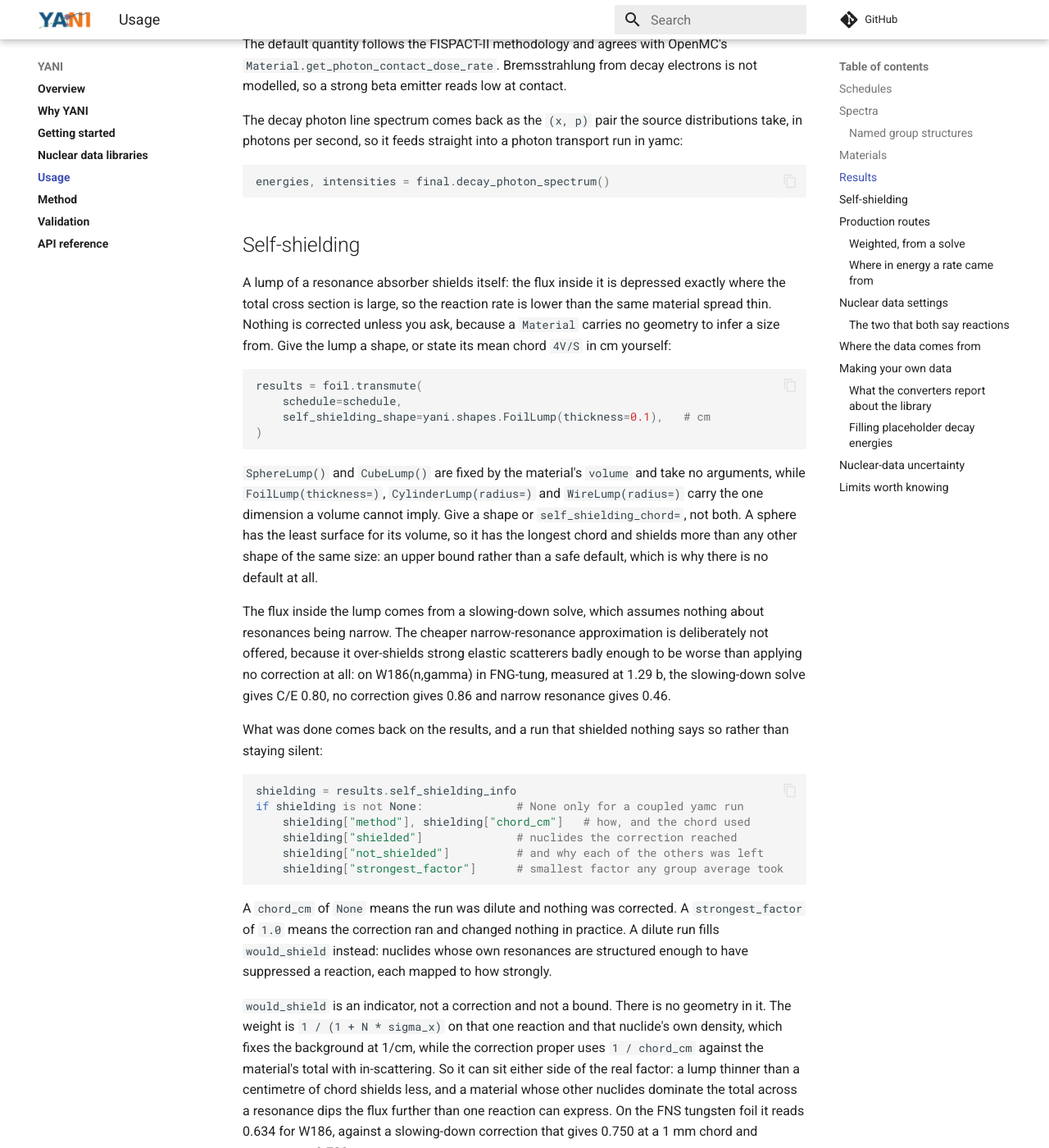
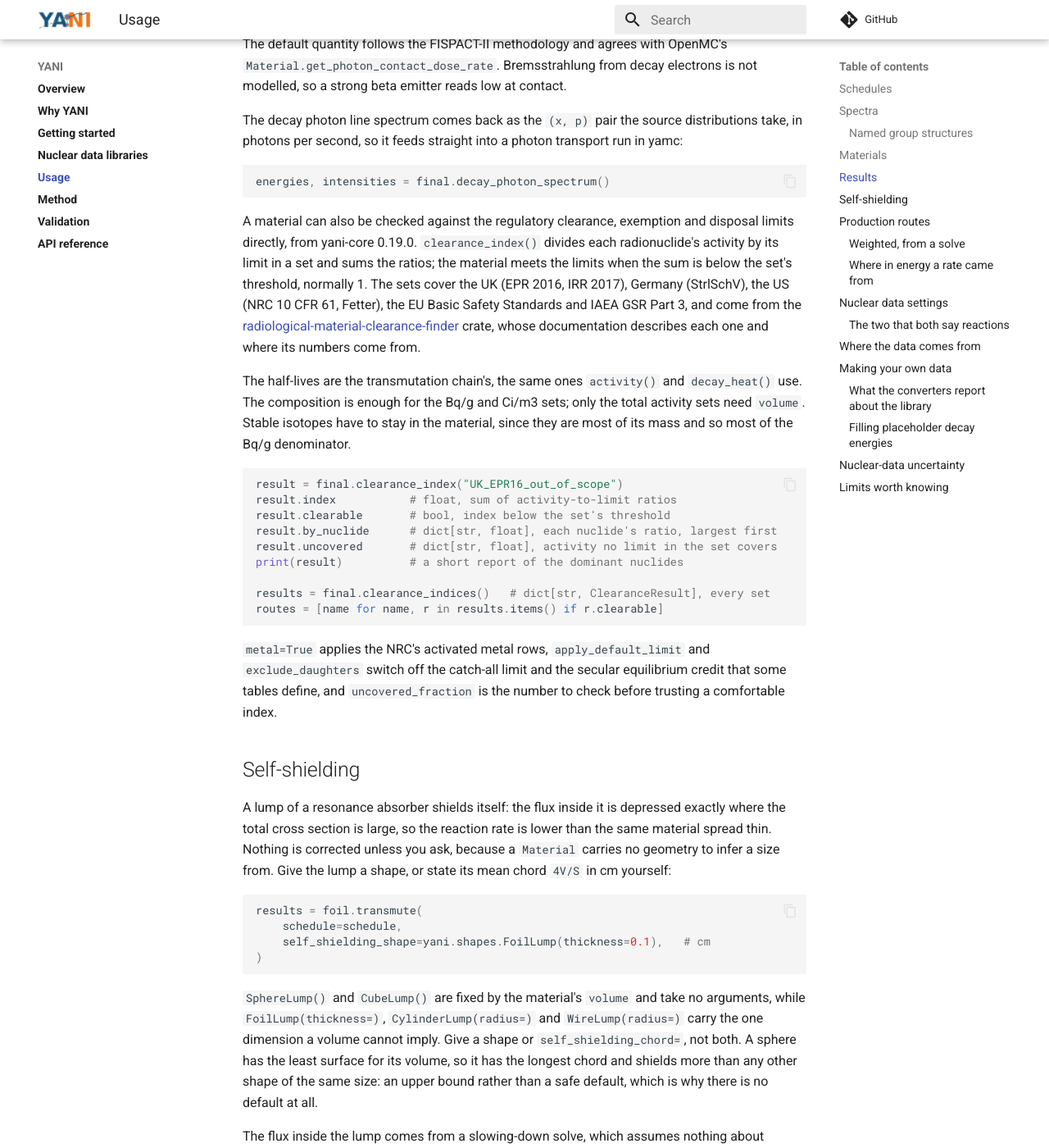
Before and after one commit to fusion-neutronics/yani, an MkDocs documentation site: the page built from docs/usage.md, in a window 1280 px wide and 1400 px high, scrolled down 5331 px. Shown: the whole window at 82% size. Built offline with MkDocs 1.6.1 and Material for MkDocs 9.7.7, drawn with Linux system fonts in a browser that asks for light colours; comment, search, counter and statistics services are not loaded.

Commit message:
Document Material.clearance_index and clearance_indices
A clearance section in docs/usage.md after the decay photon spectrum,
and ClearanceResult on the API page, for the methods
fusion-neutronics/core#151 adds. The examples type-check and the strict
docs build passes against a yani-core build with that change, so this
goes green once the yani-core pin moves to a release containing it.

````diff
--- a/docs/usage.md
+++ b/docs/usage.md
@@ -257,6 +257,39 @@ transport run in yamc:
 ```python
 energies, intensities = final.decay_photon_spectrum()
 ```
+
+A material can also be checked against the regulatory clearance, exemption and
+disposal limits directly, from yani-core 0.19.0. `clearance_index()` divides
+each radionuclide's activity by its limit in a set and sums the ratios; the
+material meets the limits when the sum is below the set's threshold, normally 1.
+The sets cover the UK (EPR 2016, IRR 2017), Germany (StrlSchV), the US (NRC 10
+CFR 61, Fetter), the EU Basic Safety Standards and IAEA GSR Part 3, and come
+from the
+[radiological-material-clearance-finder](https://github.com/fusion-energy/radiological_material_clearance_finder)
+crate, whose documentation describes each one and where its numbers come from.
+
+The half-lives are the transmutation chain's, the same ones `activity()` and
+`decay_heat()` use. The composition is enough for the Bq/g and Ci/m3 sets; only
+the total activity sets need `volume`. Stable isotopes have to stay in the
+material, since they are most of its mass and so most of the Bq/g denominator.
+
+<!-- doctest: skip -->
+```python
+result = final.clearance_index("UK_EPR16_out_of_scope")
+result.index           # float, sum of activity-to-limit ratios
+result.clearable       # bool, index below the set's threshold
+result.by_nuclide      # dict[str, float], each nuclide's ratio, largest first
+result.uncovered       # dict[str, float], activity no limit in the set covers
+print(result)          # a short report of the dominant nuclides
+
+results = final.clearance_indices()   # dict[str, ClearanceResult], every set
+routes = [name for name, r in results.items() if r.clearable]
+```
+
+`metal=True` applies the NRC's activated metal rows, `apply_default_limit` and
+`exclude_daughters` switch off the catch-all limit and the secular equilibrium
+credit that some tables define, and `uncovered_fraction` is the number to check
+before trusting a comfortable index.
 
 ## Self-shielding
 
````
Also changed, not shown: docs/api.md (+1 -0 lines).
